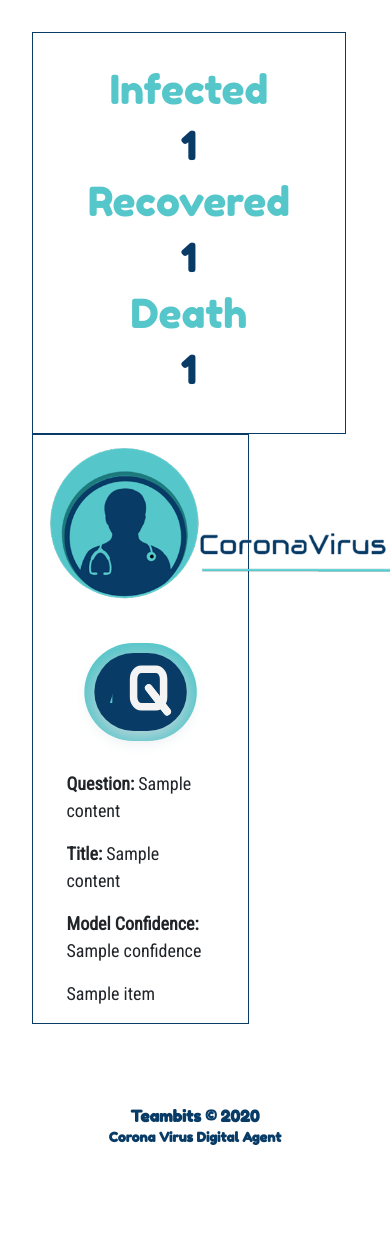
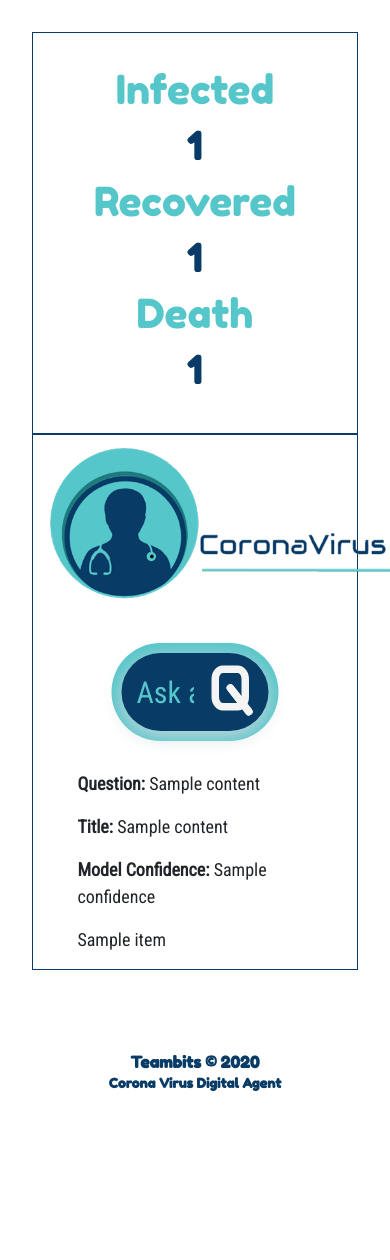
Before and after one commit to victafrancis/Coronavirus-Virtual-Agent-ML, a Flask app: template templates/index.html in a window 390 px wide; the page is wider, and only the part inside the window is pictured. After the commit the page ends 1091 px from the top of that part, so only its background shows below. Run offline with Flask 2, Linux system fonts and the light colour scheme; the template is opened without the code that fills it: most values are stand-ins (such as "Sample title", 1, 10 or a date in 2020); parts of the project's set-up code (start-up, migrations or seed data) failed here and were passed over; some libraries are stand-ins or nearby versions; some web fonts are replaced.

Commit message:
a little bit of responsiveness

```diff
--- a/static/style.css
+++ b/static/style.css
@@ -1,12 +1,12 @@
-.col-8{
+.col{
     text-align: center;
     border: 1px solid #083b66;
     padding: 0em;
 }
-.col{
+.col-sm-4{
     text-align: center;
     border: 1px solid #083b66;
-    margin-right: 12px;
+    margin-right: 0px;
     padding: 2em;
     font-family: 'Fredoka One', cursive;
     color: #55c6c9;
--- a/templates/index.html
+++ b/templates/index.html
@@ -23,14 +23,14 @@
 
   <div class="container" style="max-width: 100%;">
     <div class="row">
-      <div class="col">
+      <div class="col-sm-4">
         <h1>Infected<h1 style="color: #083b66;">{{content['infected_count']}}</h1></h1>
         <h1>Recovered<h1 style="color: #083b66;">{{content['recovered_count']}}</h1></h1>
         <h1>Death<h1 style="color: #083b66;">{{content['death_count']}}</h1></h1>
 
 
       </div>
-      <div class="col-8">
+      <div class="col">
         <img src="../static/asset/90289946_1840616839408864_162789972166836224_n.png" style="width: 550px;">
         <!-- <h1 class="banner"><b>Covid Agent</b></h1> -->
         <div id="cover">
```
Also changed, not shown: static/asset/Qlogo.PNG (deleted).
